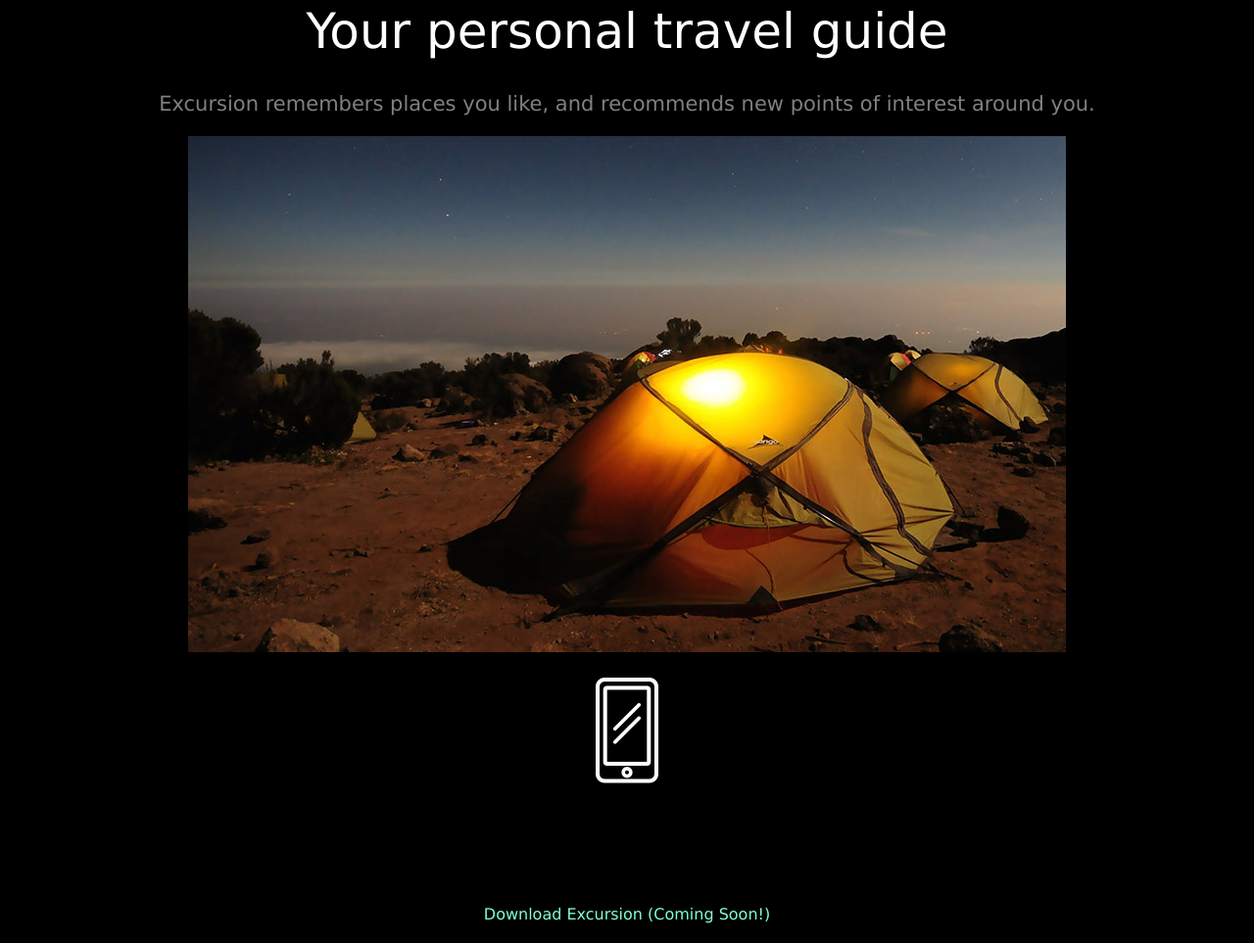
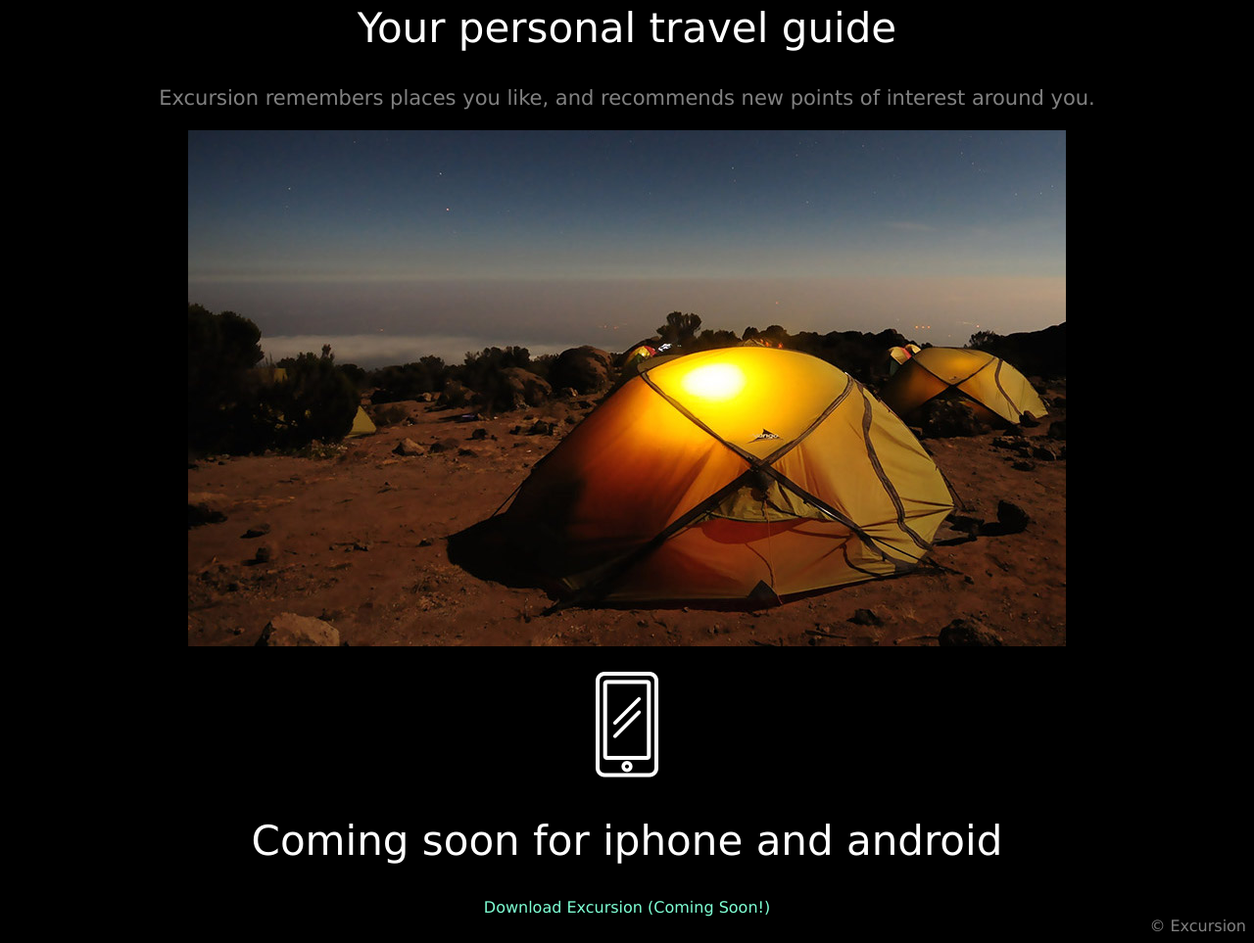
Before and after one commit to mhallas/excursion, a plain HTML site: page index.html in a window 1280 px wide. Shown: the part 351-1314 px from the top of the page at 98% size. Drawn offline with Linux system fonts and the light colour scheme.

Commit message:
project finalised

```diff
--- a/index.html
+++ b/index.html
@@ -8,12 +8,13 @@
   <h1>Discover hidden places in the world around you</h1>
     <a>Download Excursion (Coming Soon!)</a>
       <p><video src="resources/videos/excursion.mp4" autoplay></p>
-  <h1>Your personal travel guide</h1>
+  <h2>Your personal travel guide</h2>
     <p>Excursion remembers places you like, and recommends new points of interest around you.</p>
       <p><img src="./resources/images/camp.jpg" alt="mountain campsite"></p>
       <p><img src="./resources/images/phone.png" alt="phone logo"></p>
       <!--put the images in a paragraph so that they were displayed on browser-->
-    <h2>Coming soon for iphone and android</h2>
-  <div class="logo"><a>Download Excursion (Coming Soon!)</a></div>
+  <h2>Coming soon for iphone and android</h2>
+    <a>Download Excursion (Coming Soon!)</a>
+      <footer>&copy; Excursion</footer>
 </body>
 </html>
--- a/resources/css/style.css
+++ b/resources/css/style.css
@@ -17,8 +17,9 @@ h1{
 }
 
 h2{
-  font-weight: 300px;
+  font-weight: 300;
   font-size: 42px;
+  color: white;
 }
 
 p{
@@ -27,5 +28,10 @@ p{
 }
 
 .logo{
-  margin: auto;
+  width: 50%;
 }
+
+footer{
+  text-align: right;
+  color: gray;
+}
```
